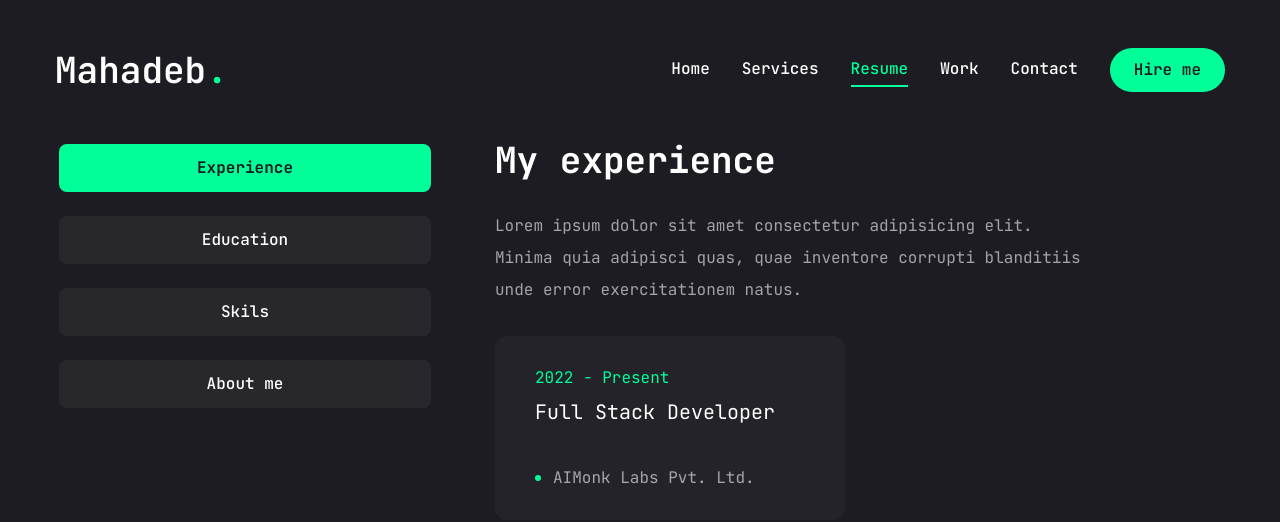
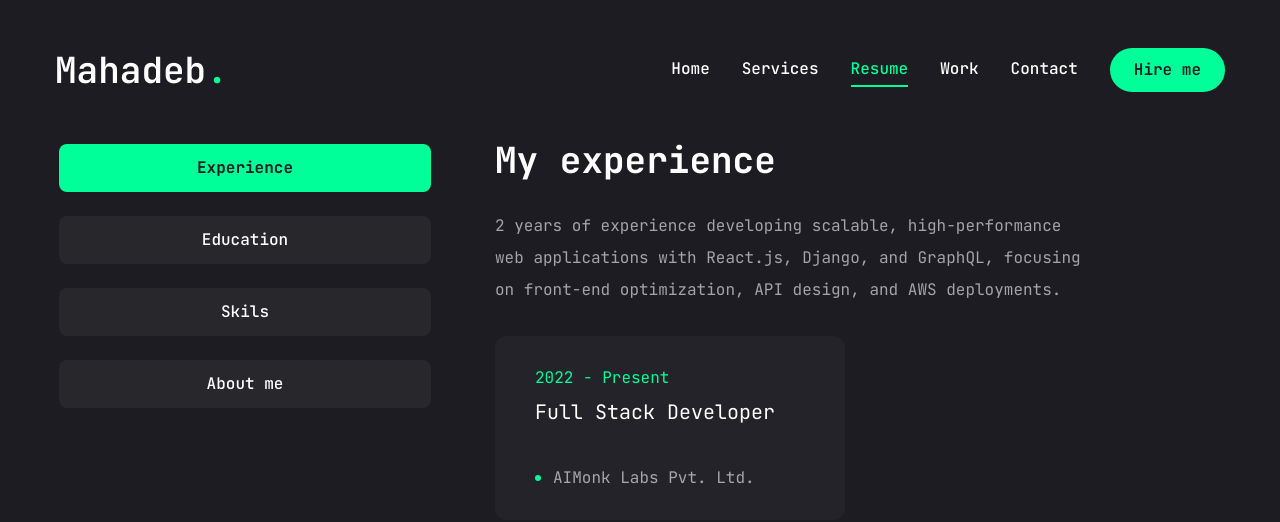
Before and after one commit to Skynet843/resume-website, a Next.js app: page /resume in a window 1280 px wide. Shown: the top 522 px of the page. Built offline with nearby package versions, Linux system fonts and the light colour scheme.

Commit message:
Added description in resume tabs.

```diff
--- a/app/resume/page.tsx
+++ b/app/resume/page.tsx
@@ -41,7 +41,7 @@ import { motion } from "framer-motion";
 const about = {
   title: "About me",
   description:
-    "Lorem ipsum dolor sit amet consectetur adipisicing elit. Minima quia adipisci quas, quae inventore corrupti blanditiis unde error exercitationem natus.",
+    "Passionate full-stack developer with expertise in optimizing web applications. Specializing in React.js, Node.js, Django, and AWS deployments.",
   info: [
     {
       fieldName: "Name",
@@ -79,7 +79,7 @@ const experience = {
   icon: "/assets/resume/badge.svg",
   title: "My experience",
   description:
-    "Lorem ipsum dolor sit amet consectetur adipisicing elit. Minima quia adipisci quas, quae inventore corrupti blanditiis unde error exercitationem natus.",
+    "2 years of experience developing scalable, high-performance web applications with React.js, Django, and GraphQL, focusing on front-end optimization, API design, and AWS deployments.",
   info: [
     {
       company: "AIMonk Labs Pvt. Ltd.",
@@ -95,7 +95,7 @@ const education = {
   icon: "/assets/resume/cap.svg",
   title: "My education",
   description:
-    "Lorem ipsum dolor sit amet consectetur adipisicing elit. Minima quia adipisci quas, quae inventore corrupti blanditiis unde error exercitationem natus.",
+    "Continuous learner with education in AWS and web development. Enhancing university degree with technical certifications for industry relevance.",
   items: [
     {
       institution: "Scaler",
@@ -121,7 +121,7 @@ const education = {
 const skills = {
   title: "My skills",
   description:
-    "Lorem ipsum dolor sit amet consectetur adipisicing elit. Minima quia adipisci quas, quae inventore corrupti blanditiis unde error exercitationem natus.",
+    "Versatile full-stack developer skilled in modern web technologies. Experienced in React.js ecosystem, Python frameworks, and cloud infrastructure.",
   skillsList: [
     {
       icon: <FaHtml5 />,
```
